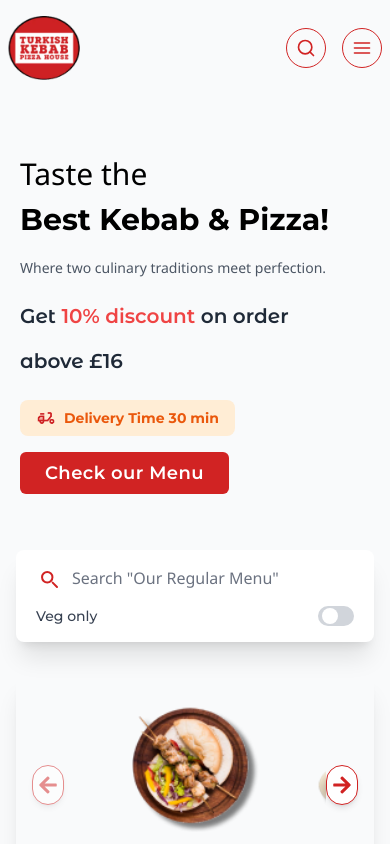
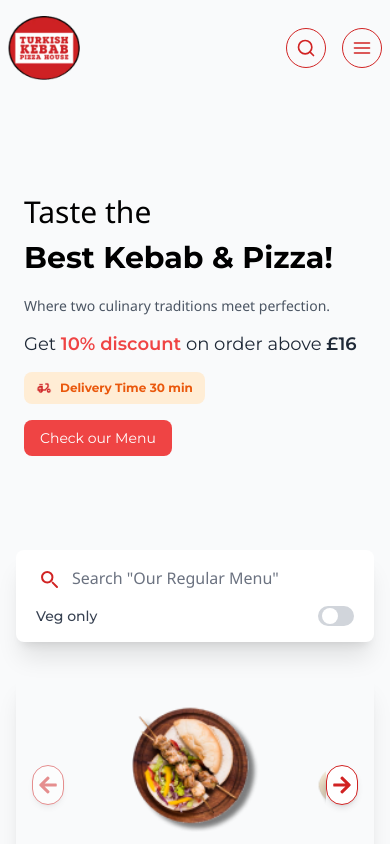
Before and after one commit to Shahid-Afridii/turkish_kebab_pizza_house, a React (Vite) app: page / in a window 390 px wide. Shown: the top 844 px of the page. Built offline with nearby package versions, Linux system fonts and the light colour scheme.

Commit message:
responsiveness updated

```diff
--- a/src/components/HomeBlocks/Banner.jsx
+++ b/src/components/HomeBlocks/Banner.jsx
@@ -93,13 +93,14 @@ const Banner = () => {
       <div className="block md:hidden">
       <div className="relative w-full h-[50vh] sm:h-[60vh] flex items-center">
   {/* Left-Side Content */}
-    <div className="w-[100%] h-full flex flex-col justify-center items-start px-1">
+  <div className="w-full h-full flex flex-col justify-center items-start px-2 py-2 sm:px-6 md:px-8">
     <motion.div
-              className="xl:p-8 rounded-lg space-y-4 max-w-xs md:max-w-lg"
+      className="space-y-4 max-w-sm"
       initial={{ opacity: 0, x: -50 }}
       animate={{ opacity: 1, x: 0 }}
       transition={{ duration: 1, delay: 0.5 }}
     >
+      {/* Title */}
       <motion.h1
                 className="text-[30px] leading-[44.91px] font-['Noto_Sans'] font-normal"
                 initial={{ opacity: 0, y: -20 }}
@@ -112,7 +113,7 @@ const Banner = () => {
 
       {/* Subtext */}
       <motion.p
-                className="text-sm md:text-base leading-5 md:leading-6 text-gray-600"
+        className="text-sm sm:text-base text-gray-600"
         style={{ fontFamily: "'Noto Sans', sans-serif" }}
         initial={{ opacity: 0, y: 20 }}
         animate={{ opacity: 1, y: 0 }}
@@ -123,28 +124,28 @@ const Banner = () => {
 
       {/* Discount and Delivery */}
       <motion.p
-                className="text-[20px] leading-[45px] text-gray-800 font-['Montserrat_Alternates']"
+        className="text-lg sm:text-xl text-gray-800"
         initial={{ opacity: 0, scale: 0.9 }}
         animate={{ opacity: 1, scale: 1 }}
         transition={{ duration: 1, delay: 1.2 }}
       >
-                Get <span className="text-red-500 font-[600]">10% discount</span> on order above{" "}
-                <span className="font-[600]">£16</span>
+        Get <span className="text-red-500 font-semibold">10% discount</span> on order above{" "}
+        <span className="font-semibold">£16</span>
       </motion.p>
 
       {/* Delivery Info */}
       <motion.div
-                className="inline-flex items-center bg-orange-100 px-4 py-2 rounded-lg"
+        className="inline-flex items-center bg-orange-100 px-3 py-2 rounded-lg"
         initial={{ opacity: 0, y: 20 }}
         animate={{ opacity: 1, y: 0 }}
         transition={{ duration: 1, delay: 1.4 }}
       >
         <img
-                  src="assets/delivery.png" // Replace with your PNG file path
+          src="assets/delivery.png"
           alt="Delivery Icon"
-                  className="w-5 h-5"
+          className="w-4 h-4"
         />
-                <span className="ml-2 text-sm md:text-base text-orange-600 font-bold">
+        <span className="ml-2 text-xs sm:text-sm text-orange-600 font-bold">
           Delivery Time 30 min
         </span>
       </motion.div>
@@ -152,7 +153,7 @@ const Banner = () => {
 
       {/* Button */}
       <motion.button
-                className="button-primary text- "
+        className="mt-4 bg-red-500 text-white text-sm sm:text-base py-2 px-4 rounded-lg hover:bg-red-600 transition"
         initial={{ opacity: 0, scale: 0.9 }}
         animate={{ opacity: 1, scale: 1 }}
         transition={{ duration: 1, delay: 1.6 }}
@@ -162,6 +163,8 @@ const Banner = () => {
     </motion.div>
   </div>
 </div>
+
+
 </div>
 
     </div>
```
Lines whose indentation alone changed are shown as unchanged.
